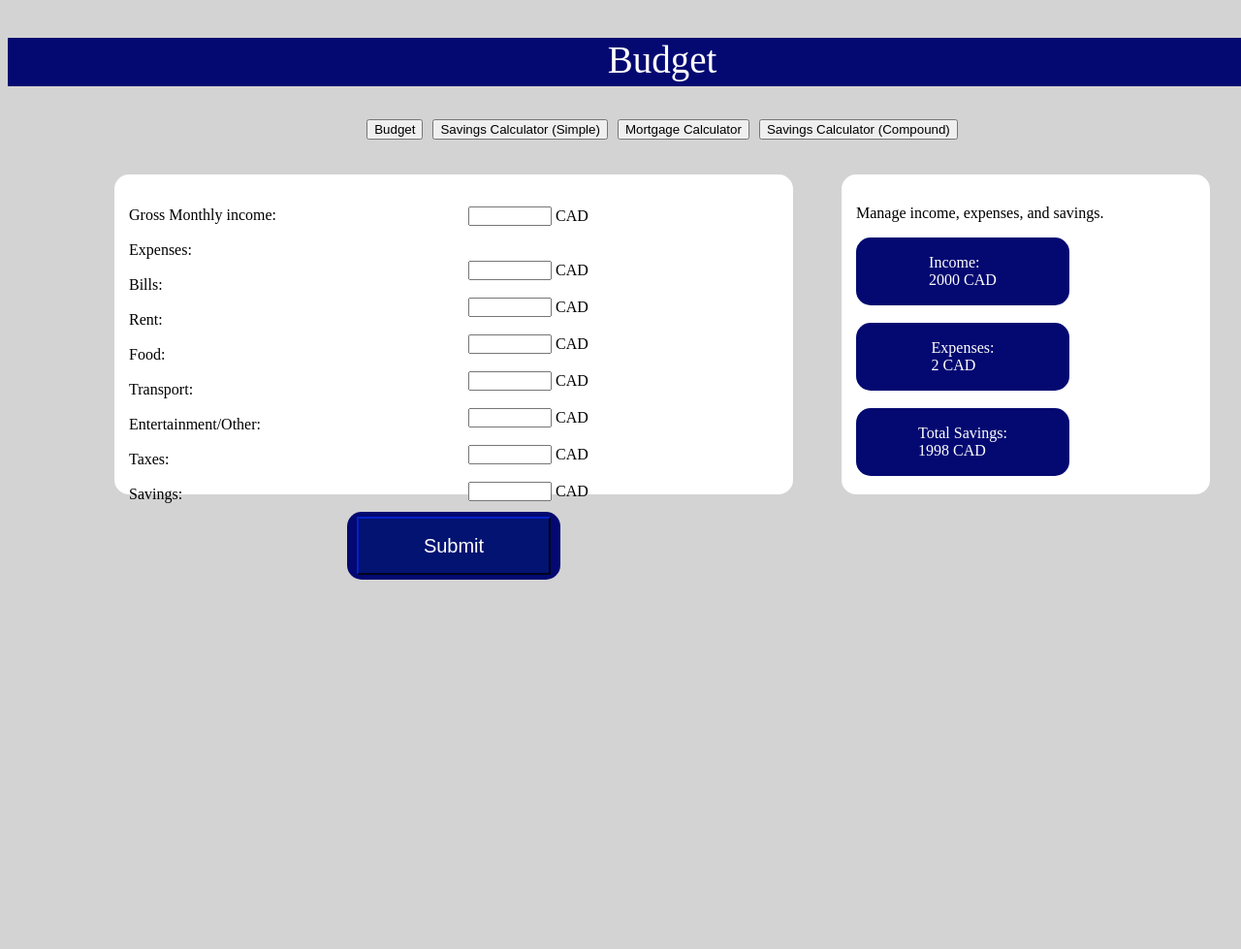
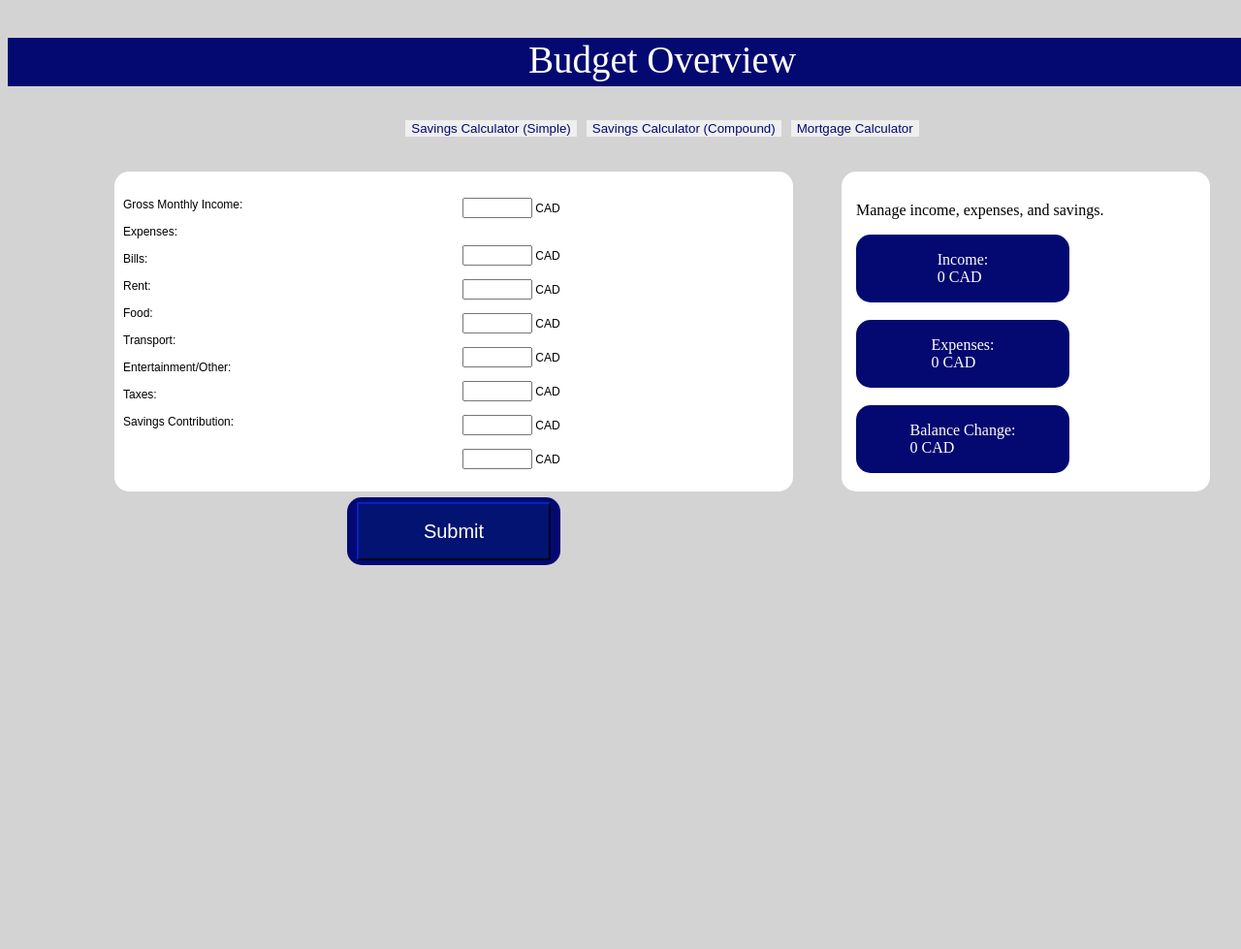
Before and after one commit to advaitmenon7/budget-app, a Flask app: page / in a window 1280 px wide; the page is wider, and only the part inside the window is pictured. Shown: the top 979 px of that part at 97% size. After the commit the page ends 583 px from the top of that part, so only its background shows below. Run offline with Flask 2, Linux system fonts and the light colour scheme.

Commit message:
latest changes

```diff
--- a/app.py
+++ b/app.py
@@ -102,16 +102,16 @@ def handle_sata():
 @app.route('/')
 def index():
     # Define your Python variable
-    income = 2000
-    bills = 123
-    food = 234
-    rent = 1000
-    initial = 500
-    soal = 12
-    time = 1
-    drate = 1
-    interest = 1
-    expenses = 2
+    income = 0
+    bills = 0
+    food = 0
+    rent = 0
+    initial = 0
+    soal = 0
+    time = 0
+    drate = 0
+    interest = 0
+    expenses = 0
     savings = (int(income)-int(expenses))
     den = int(interest)**int(time)*int(drate)
     payment = int(soal)
--- a/static/css/budget.css
+++ b/static/css/budget.css
@@ -85,9 +85,10 @@
 }
 
 .gox {
-
+font-size: 12px;
+  font-family: "Arial", Times, serif;
   text-align: left; /* Aligns text to the left */
-padding: 15px;
+padding: 9px;
  width: 350px; /* Sets the width of the content area */
  height: 300px; /* Sets the height of the content area */
  border-radius: 15px; /* Adds rounded corners */
--- a/templates/Mortgage.html
+++ b/templates/Mortgage.html
@@ -19,9 +19,6 @@
                            </form>
 <form action="{{ url_for('show_simple') }}" method="POST">
                             <button style="border: none; outline: none; color:rgb(3, 9, 113);" type="submit">Savings Calculator (Simple)</button>
-                           </form>
-<form action="{{ url_for('show_mortgage') }}" method="POST">
-                            <button style="border: none; outline: none; color:rgb(3, 9, 113);" type="submit">Mortgage Calculator</button>
                            </form>
 <form action="{{ url_for('show_goals') }}" method="POST">
                             <button style="border: none; outline: none; color:rgb(3, 9, 113);" type="submit">Savings Calculator (Compound)</button>
--- a/templates/Simple.html
+++ b/templates/Simple.html
@@ -16,9 +16,6 @@
 
 <form action="{{ url_for('show_budget') }}" method="POST">
                             <button style="border: none; outline: none; color:rgb(3, 9, 113);" type="submit">Budget</button>
-                           </form>
-<form action="{{ url_for('show_simple') }}" method="POST">
-                            <button style="border: none; outline: none; color:rgb(3, 9, 113);" type="submit">Savings Calculator (Simple)</button>
                            </form>
 <form action="{{ url_for('show_mortgage') }}" method="POST">
                             <button style="border: none; outline: none; color:rgb(3, 9, 113);" type="submit">Mortgage Calculator</button>
--- a/templates/goals.html
+++ b/templates/goals.html
@@ -22,9 +22,6 @@
                            </form>
 <form action="{{ url_for('show_mortgage') }}" method="POST">
                             <button style="border: none; outline: none; color:rgb(3, 9, 113);" type="submit">Mortgage Calculator</button>
-                           </form>
-<form action="{{ url_for('show_goals') }}" method="POST">
-                            <button style="border: none; outline: none; color:rgb(3, 9, 113);" type="submit">Savings Calculator (Compound)</button>
                            </form>
 </div>
 
--- a/templates/index.html
+++ b/templates/index.html
@@ -8,25 +8,21 @@
 <body style="background-color:lightgrey;">
     <div class="box">
         <div class="centered-text">
-         <p style="color:white; font-size:39px;">Budget</p>
+         <p style="color:white; font-size:39px;">Budget Overview</p>
 
 <!-- NAVIGATION (separate, NOT inside form) -->
 <div class="button-container">
-    <form action="{{ url_for('show_budget') }}" method="POST">
-        <button type="submit">Budget</button>
+    <form action="{{ url_for('show_simple') }}" method="POST">
+        <button style="border: none; outline: none; color:rgb(3, 9, 113);" type="submit">Savings Calculator (Simple)</button>
     </form>
-
-    <form action="{{ url_for('show_simple') }}" method="POST">
-        <button type="submit">Savings Calculator (Simple)</button>
+    <form action="{{ url_for('show_goals') }}" method="POST">
+        <button style="border: none; outline: none; color:rgb(3, 9, 113);" type="submit">Savings Calculator (Compound)</button>
     </form>
 
     <form action="{{ url_for('show_mortgage') }}" method="POST">
-        <button type="submit">Mortgage Calculator</button>
+        <button style="border: none; outline: none; color:rgb(3, 9, 113);" type="submit">Mortgage Calculator</button>
     </form>
 
-    <form action="{{ url_for('show_goals') }}" method="POST">
-        <button type="submit">Savings Calculator (Compound)</button>
-    </form>
 </div>
 
 <br>
@@ -39,7 +35,7 @@
     <div class="wontainer">
 
         <div class="gox">
-            <label>Gross Monthly income:</label>
+            <label>Gross Monthly Income:</label>
             <br>
             <br>
 
@@ -64,49 +60,49 @@
             <label>Taxes:</label>
             <br>
             <br>
-            <label>Savings:</label>
+            <label>Savings Contribution:</label>
 
 
            </div>
         <div class="gox">
-             <input type="number" id="income" name="income" min="1000" max="5000" class="large-input">
+             <input type="number" id="income" name="income" min="1000" max="5000"  >
              <label>CAD</label>
 
 <br>
 <br>
 <br>
 
-            <input type="number" id="bills" name="bills" min="000" max="5000" class="large-input">
+            <input type="number" id="bills" name="bills" min="000" max="5000"  >
              <label>CAD</label>
 
             <br>
             <br>
 
-            <input type="number" id="rent" name="rent" min="000" max="5000" class="large-input">
+            <input type="number" id="rent" name="rent" min="000" max="5000"  >
             <label>CAD</label>
             <br>
             <br>
 
-            <input type="number" id="food" name="food" min="000" max="5000" class="large-input">
+            <input type="number" id="food" name="food" min="000" max="5000"  >
             <label>CAD</label>
             <br>
             <br>
 
-            <input type="number" id="transport" name="transport" min="000" max="5000" class="large-input">
+            <input type="number" id="transport" name="transport" min="000" max="5000"  >
             <label>CAD</label>
             <br>
             <br>
 
-            <input type="number" id="fun" name="fun" min="000" max="5000" class="large-input">
+            <input type="number" id="fun" name="fun" min="000" max="5000"  >
             <label>CAD</label>
             <br>
             <br>
 
-            <input type="number" id="taxes" name="taxes" min="000" max="5000" class="large-input">
+            <input type="number" id="taxes" name="taxes" min="000" max="5000"  >
             <label>CAD</label>
             <br>
             <br>
-            <input type="number" id="savings" name="savings" min="000" max="5000" class="large-input">
+            <input type="number" id="savings" name="savings" min="000" max="5000"  >
             <label>CAD</label>
 
 
@@ -131,7 +127,7 @@
             <p style="color:rgb(255, 255, 255);">Expenses: <br> {{expenses}} CAD</p></div>
             <br>
          <div class="bluetangle">
-            <p style="color:rgb(255, 255, 255);">Total Savings: <br> {{savings}} CAD</p></div>
+            <p style="color:rgb(255, 255, 255);">Balance Change: <br> {{savings}} CAD</p></div>
 
         </div>
 
```
Also changed, not shown: templates/dashboard.html (+22 -24 lines).
